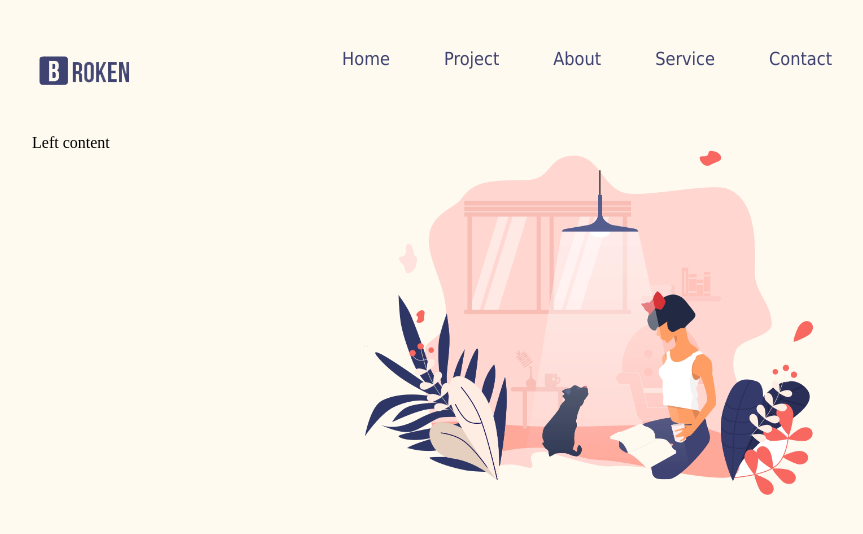
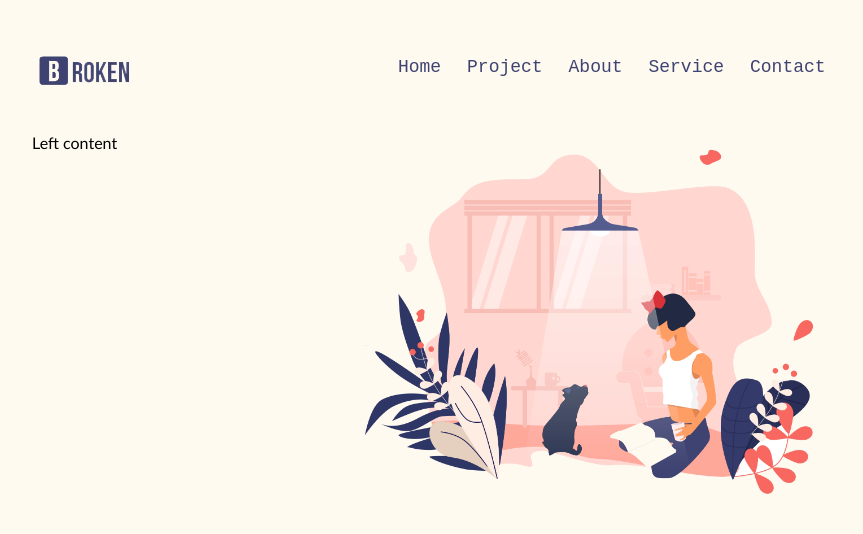
Before and after one commit to pijusp/3-happy-weekend, a website: page index.html in a window 1280 px wide. Shown: the whole page, without its empty margins (208-1071 px from the left). Drawn offline with Linux system fonts and the light colour scheme.

Commit message:
Header changes

```diff
--- a/styles.css
+++ b/styles.css
@@ -1,5 +1,12 @@
 body {
     background-color:floralwhite;
+    font-family: 'Gill Sans', 'Gill Sans MT', Calibri, 'Trebuchet MS', sans-serif;
+}
+header {
+    display: inline-block;
+    width:800px;
+    margin-left: calc((100% - 800px) / 2);
+    margin-top: 40px;
 }
 header > img {
     width: 100px;
@@ -7,28 +14,32 @@ header > img {
 }
 header > nav {
     float: right;
-}
-header {
-    display: inline-block;
-    width:800px;
-    margin-left: calc((100% - 800px) / 2);
-    margin-top: 40px;
-
-
+    margin-top: 3.8px;
 }
 header > nav > a {
    color: #3F4371;
    font-size: 18px;
    text-decoration: none;
    font-family: Tahoma;
-   margin-left: 50px;
-
+   margin-left: 0.5em;
+   font-family: monospace;
+   border: 0.1em solid transparent;
+   display: inline-block;
+   border-radius: 0.2em;
+   padding-left: 0.7em ;
+   padding-right: 0.7em;
+   padding: 0.3em;
+   line-height: 1em;
 }
 nav > a:first-child {
 margin-left: 0;
 }
 nav {
     float: right;
+}
+nav>a:hover {
+    border-color: #3F4371;
+    font-weight: bolder;
 }
 main{
     display: inline-block;
```
